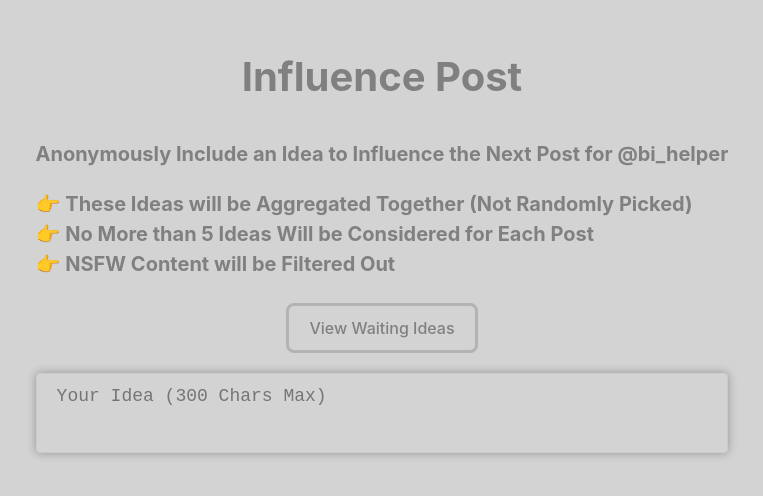
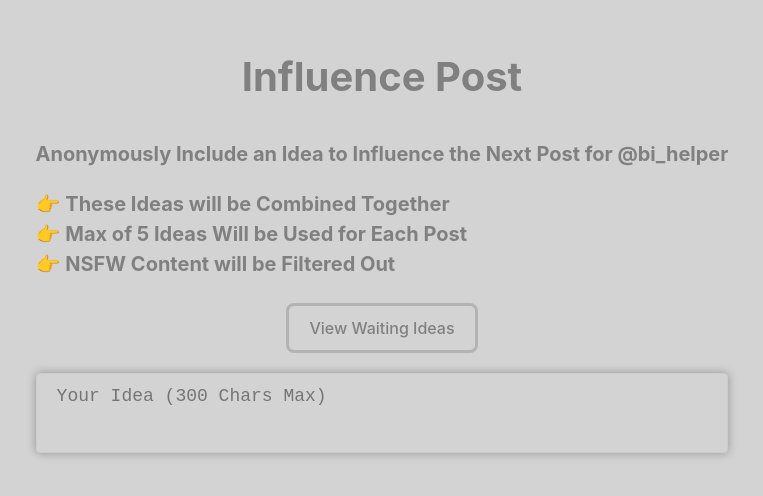
Before and after one commit to largeweb/portfolio, a React (Vite) app: page /bigen in a window 1280 px wide. Shown: the part 106-602 px from the top of the page, without its empty margins (258-1021 px from the left). Built offline with nearby package versions, Linux system fonts and the light colour scheme.

Commit message:
commit for bigen

```diff
--- a/src/pages/BiGen.tsx
+++ b/src/pages/BiGen.tsx
@@ -24,6 +24,7 @@ const BiGen = () => {
         }
         sm('');
         sivis(false);
+        fetchCurrentIdeas();
     }
 
     const fetchCurrentIdeas = async() => {
@@ -40,7 +41,7 @@ const BiGen = () => {
             <h1 style={{fontSize:"40px",marginTop:"-75px",padding:"0px"}}>Influence Post</h1>
             <h2 style={{fontSize:"20px",textAlign:"center",color:"gray"}}>Anonymously Include an Idea to Influence the Next Post for @bi_helper</h2>
             <div style={{color:"gray",fontSize:"20px",fontWeight:"700", textAlign:"left"}}>
-                <p>👉 These Ideas will be Aggregated Together (Not Randomly Picked)<br></br>👉 No More than 5 Ideas Will be Considered for Each Post<br></br>👉 NSFW Content will be Filtered Out</p>
+                <p>👉 These Ideas will be Combined Together<br></br>👉 Max of 5 Ideas Will be Used for Each Post<br></br>👉 NSFW Content will be Filtered Out</p>
             </div>
             {ideas && <div style={{color:"gray"}}>{ideas}</div>}
             <button onClick={fetchCurrentIdeas} className='connectSend' style={{marginBottom:"20px"}}>View Waiting Ideas</button>
```
